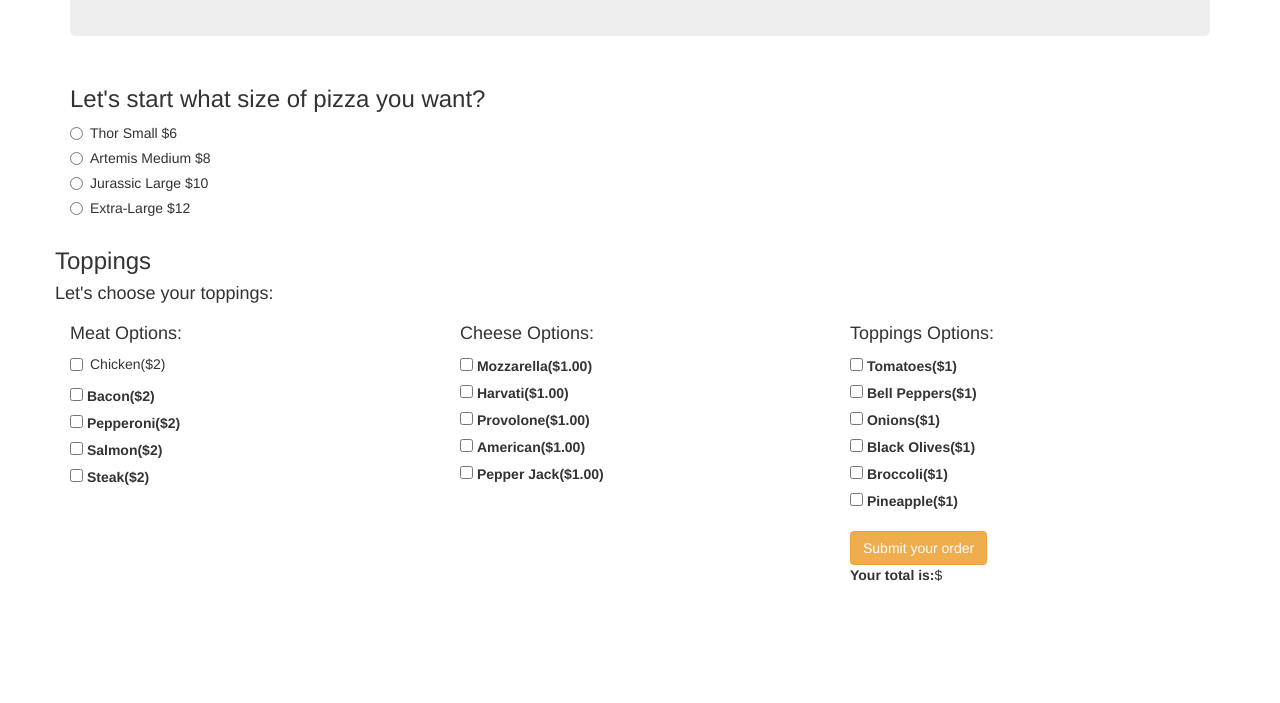
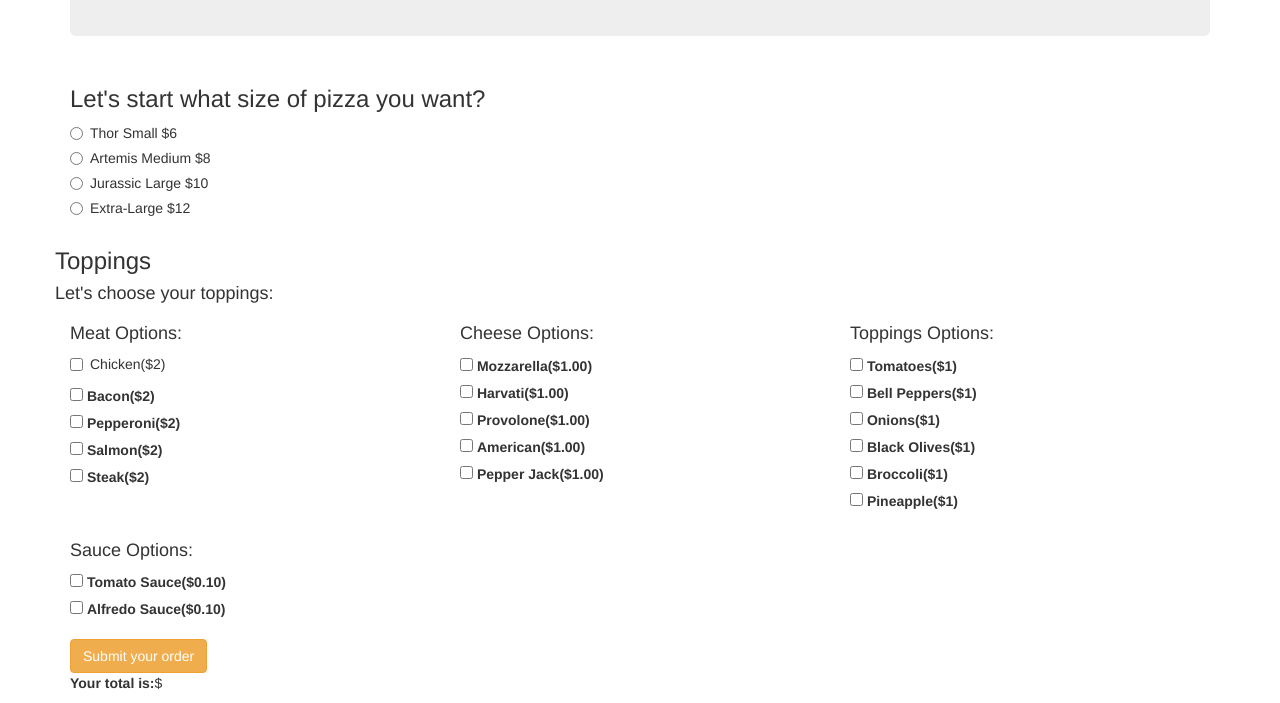
Before and after one commit to dominguezsantal/pizzaParlor, a plain HTML site: page index.html in a window 1280 px wide. Shown: the part 159-862 px from the top of the page. Before the commit the page ends 800 px from the top, so only its background shows below. Drawn offline with nearby package versions, Linux system fonts and the light colour scheme.

Commit message:
checkbox for toppings/sauce

```diff
--- a/index.html
+++ b/index.html
@@ -16,6 +16,7 @@
         <form id="pizza-form">
             <div class="row">
                 <div class="col-md-6">
+                    <!--Pizza size radio button -->
                     <h3>Let's start what size of pizza you want?</h2>
                         <div class="radio">
                             <label><input type="radio" name="size" value="small"> Thor Small $6</label>
@@ -35,12 +36,12 @@
                 <h3>Toppings</h3>
                 <h4>Let's choose your toppings:</h4>
                 <div class="col-md-4">
+                    <!--Meat and cheese checkbox buttons -->
                     <h4>Meat Options:</h4>
                     <div class="form-group">
                         <div class="checkbox">
                             <label><input type="checkbox" id="meat" name="meat" value="chicken">Chicken($2)</label><br>
                         </div>
-
                         <input type="checkbox" id="meat" name="meat" value="bacon">
                         <label for="meat">Bacon($2)</label><br>
                         <input type="checkbox" id="meat" name="meat" value="pepperoni">
@@ -68,6 +69,7 @@
                 </div>
                 <div class="col-md-4">
                     <div class="form-group">
+                        <!--Toppings and sauce -->
                         <h4>Toppings Options:</h4>
                         <input type="checkbox" id="toppings" name="toppings" value="tomatoes">
                         <label for="toppings">Tomatoes($1)</label><br>
@@ -82,7 +84,16 @@
                         <input type="checkbox" id="toppings" name="toppings" value="pineapple">
                         <label for="toppings">Pineapple($1)</label><br>
                     </div>
-
+                </div>
+                <div class="col-md-4">
+                    <div class="form-group">
+                        <h4>Sauce Options:</h4>
+                        <input type="checkbox" id="sauce" name="sauce" value="tomato-sauce">
+                        <label for="sauce">Tomato Sauce($0.10)</label><br>
+                        <input type="checkbox" id="sauce" name="sauce" value="alfredo-sauce">
+                        <label for="sauce">Alfredo Sauce($0.10)</label><br>
+                    </div>
+                    <!--Result cost -->
                     <button id="submit" button class="btn btn-warning" type="submit">Submit your order</button>
                     <div id="final-cost">
                         <p><b>Your total is:</b>$<em id="show-cost"></em></p>
```
